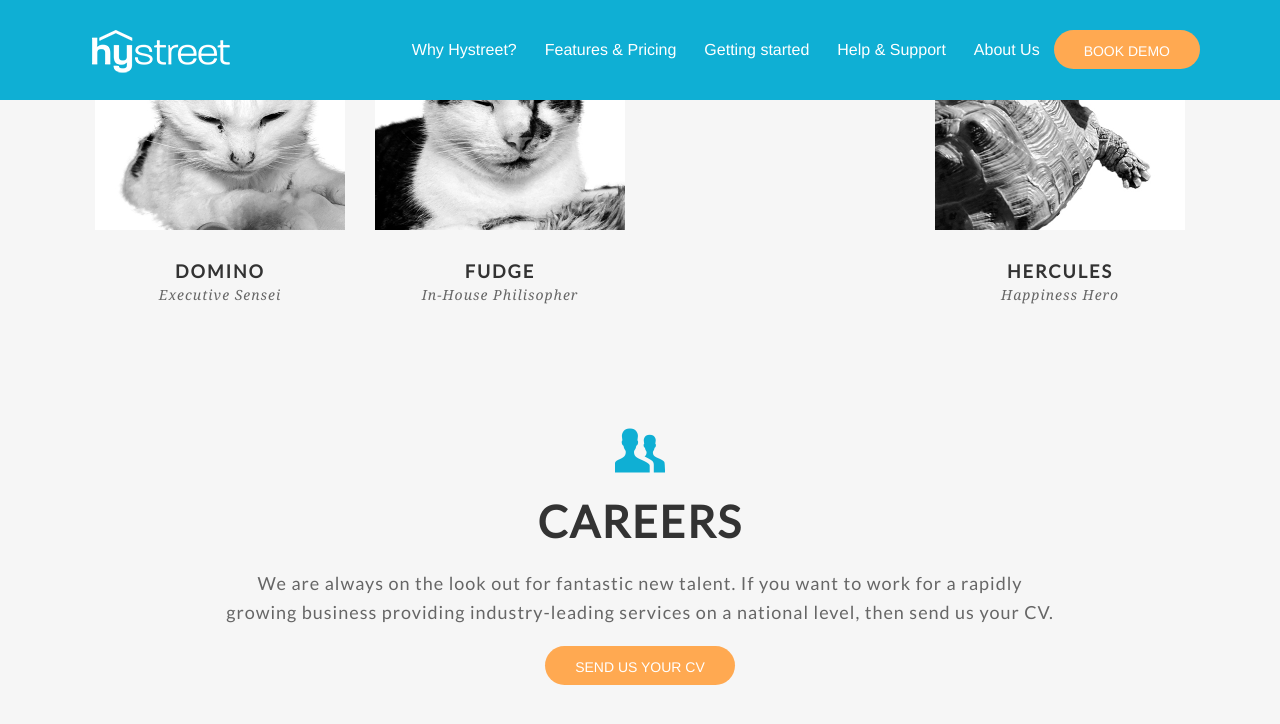
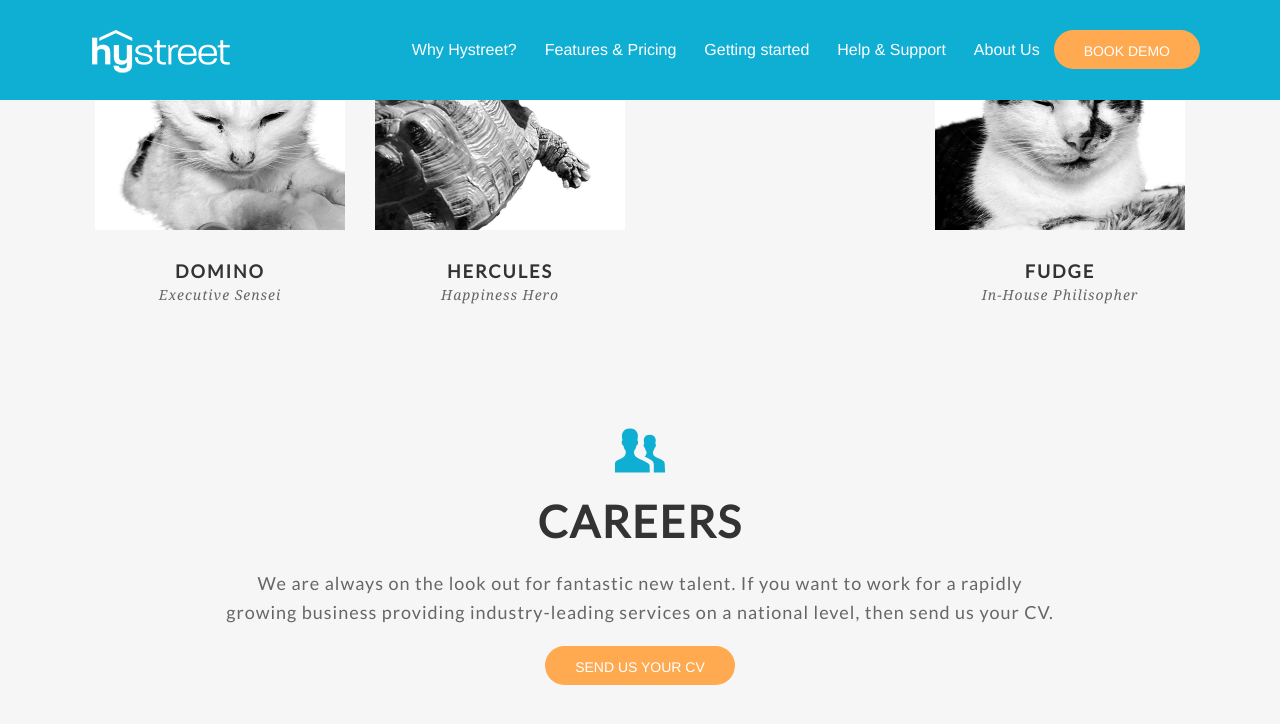
Before and after one commit to hystreet/hystreet.github.io, a Jekyll site: the page built from about-us/index.html, in a window 1280 px wide and 900 px high, scrolled down 2324 px, cut to the strip 0-801 px from the top of the window. Shown: the top 724 px of the strip. Built offline with Jekyll 4.4.1, drawn with Linux system fonts in a browser that asks for light colours; some web fonts are replaced; a script that is not in the unit is left out.

Commit message:
Update index.html

```diff
--- a/about-us/index.html
+++ b/about-us/index.html
@@ -95,14 +95,14 @@ members:
     position: "Executive Sensei"
   -
     desc: "Unde labore corporis nam dignissimos tenetur vero enim. Eligendi est quam et in recusandae ratione facilis vel iste est rerum Unde labore corporis nam dignissimos tenetur vero enim. Eligendi est quam et in recusandae ratione facilis vel iste est rerum."
+    image: Hercules.jpg
+    name: "Hercules"
+    position: "Happiness Hero"
+  -
+    desc: "Unde labore corporis nam dignissimos tenetur vero enim. Eligendi est quam et in recusandae ratione facilis vel iste est rerum Unde labore corporis nam dignissimos tenetur vero enim. Eligendi est quam et in recusandae ratione facilis vel iste est rerum."
     image: Fudge.jpg
     name: "Fudge"
     position: "In-House Philisopher"
-  -
-    desc: "Unde labore corporis nam dignissimos tenetur vero enim. Eligendi est quam et in recusandae ratione facilis vel iste est rerum Unde labore corporis nam dignissimos tenetur vero enim. Eligendi est quam et in recusandae ratione facilis vel iste est rerum."
-    image: Hercules.jpg
-    name: "Hercules"
-    position: "Happiness Hero"
 ---
 
 <div class='full'>
```
